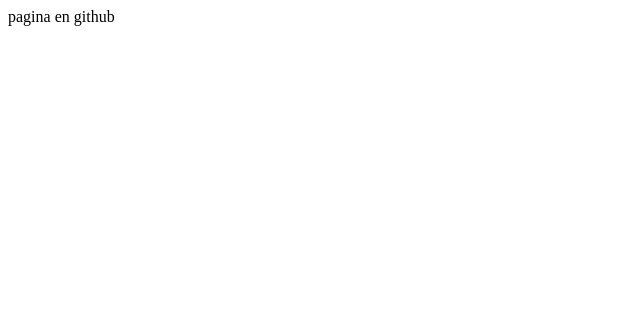
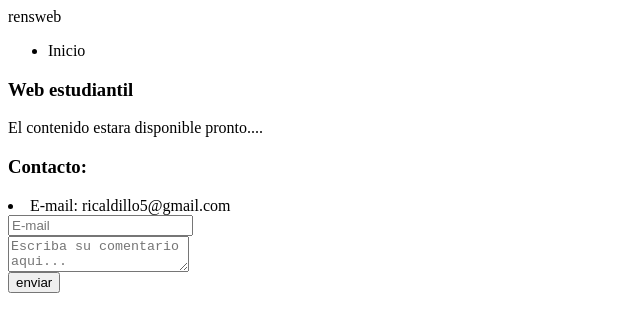
Before and after one commit to ricaldillo5/rensweb, a plain HTML site: page index.html in a window 1280 px wide. Shown: the whole page, without its empty margins (0-640 px from the left). Drawn offline with Linux system fonts and the light colour scheme.

Commit message:
modificacion de cuerpo

```diff
--- a/index.html
+++ b/index.html
@@ -1,8 +1,36 @@
 <html>
-<body>
-    <p id="p"></p>
-    <script>
-        document.getElementById("p").innerHTML = "pagina en github";
-    </script>
-</body>
+    <head>
+        <title>rensWeb</title>
+    </head>
+    <body>
+        <header></header>
+        <nav>
+            <label>rensweb</label>
+            <ul id="nav_var" name="nav">
+                <li>Inicio</li>
+            </ul>
+        </nav>
+
+        <section id="idea">
+            <article>
+                <h1>Web estudiantil</h1>
+                <p>El contenido estara disponible pronto....</p>
+            </article>
+            <aside id="contacto">
+                <h3>Contacto:</h3>
+                <ul id="contacto"></ul>
+                <li>E-mail: ricaldillo5@gmail.com</li>
+            </aside>
+            <footer id="comentarios">
+                <form action="" method="_post" name="coment" id="comentario">
+                    <input type="text" placeholder="E-mail"name="user" required /><br />
+                    <textarea name="txtcomentario" placeholder="Escriba su comentario aqui..."></textarea><br />
+                    <input type="button" value="enviar" onclick="this.disabled=true; this.value='Enviando...'; this.form.sumbit()" />
+                </form>
+            </footer>
+        </section>
+        <script>
+
+        </script>
+    </body>
 </html>
```
